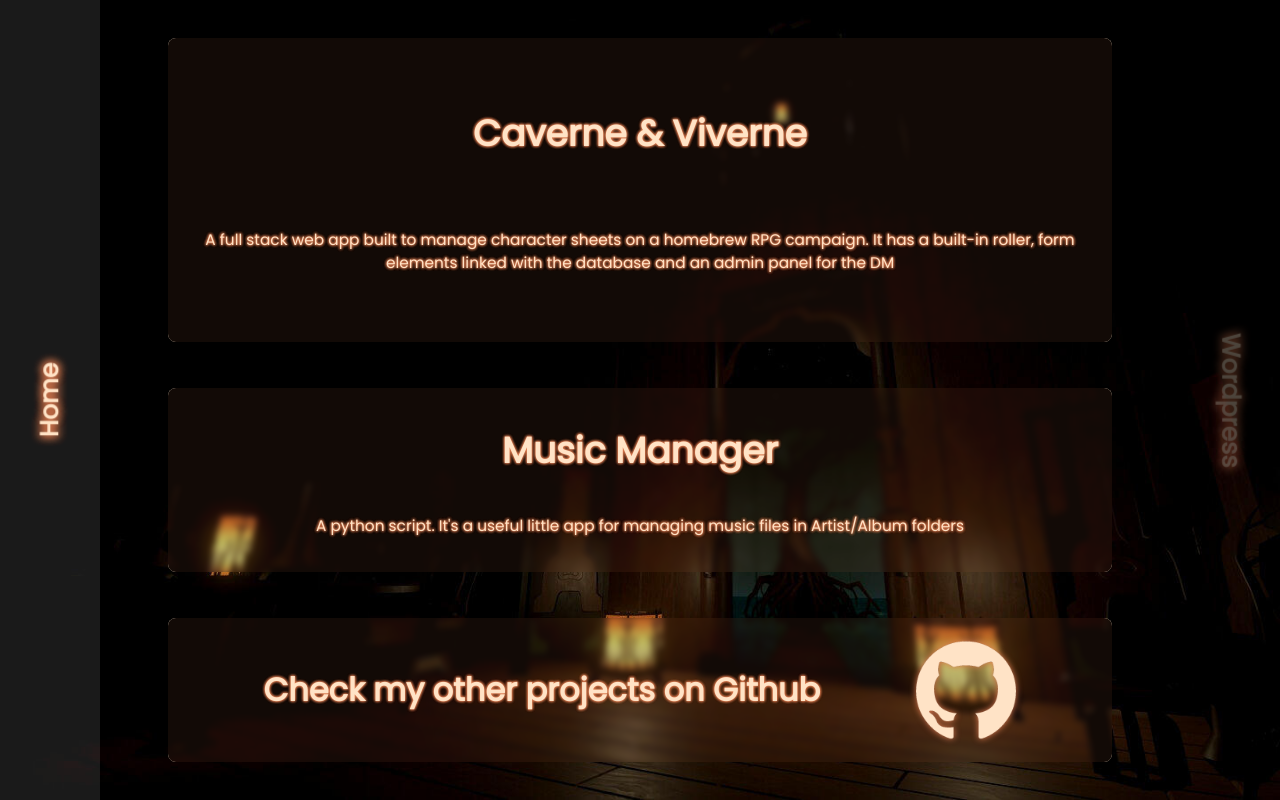
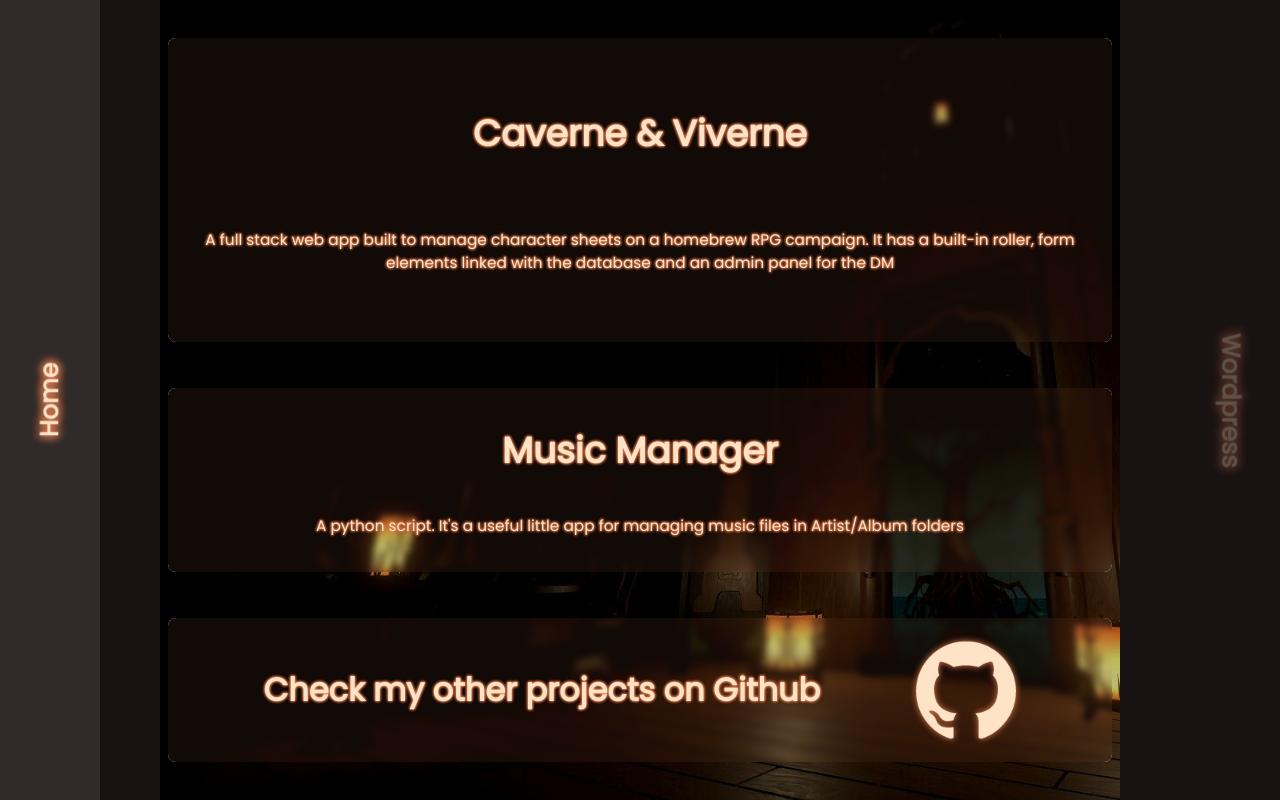
Before and after one commit to Supersheep7/Portfolio, a React (Create React App) app: page /1 in a window 1280 px wide. Built offline with nearby package versions, Linux system fonts and the light colour scheme; a web font is replaced by a local one.

Commit message:
fallback bgs

```diff
--- a/src/App.scss
+++ b/src/App.scss
@@ -64,17 +64,8 @@
   z-index: 99;
 }
 
-.Landing {
-  background: var(--dark);
-}
-
-.Repo, .Etc {
-  background: url(../public/images/elk.jpg);
-  background-size: cover;
-}
-
-.Wordpress {
-  background: var(--dark);
+.Landing, .Repo, .Etc, .Wordpress {
+  background: var(--black);
 }
 
 p {
--- a/src/components/Etc.js
+++ b/src/components/Etc.js
@@ -88,7 +88,7 @@ class Etc extends React.Component {
                 key="Etc"
                 initial={{x: "-100%" }}
                 animate={{x: 0 }}
-                transition={{ x: {delay: 0.15, duration: 4, ease: easeIn, type: "spring", bounce: 0.16, damping: 14}  }}
+                transition={{ x: {duration: 2.5, ease: easeIn, type: "spring", bounce: 0.16, damping: 14}  }}
                 exit={{x: 0 }}
                 className='Etc big-wrapper'>
                     <Content language={this.props.language}/>
@@ -120,7 +120,7 @@ class Etc extends React.Component {
             key="Etc"
             initial={{x: "100%" }}
             animate={{x: 0 }}
-            transition={{ x: {delay: 0.15, duration: 4, ease: easeIn, type: "spring", bounce: 0.16, damping: 14}  }}
+            transition={{ x: {duration: 2.5, ease: easeIn, type: "spring", bounce: 0.16, damping: 14}  }}
             exit={{x: 0 }}
             className='Etc big-wrapper'>
                 <Content language={this.props.language}/>
--- a/src/components/Etc.scss
+++ b/src/components/Etc.scss
@@ -4,6 +4,7 @@
     display: flex;
     justify-content: center;
     align-items: center;
+    background-color: var(--black);
     background: url("../../public/images/night.jpg");
     background-size: cover;
     background-position: center;
--- a/src/components/Landing.js
+++ b/src/components/Landing.js
@@ -86,7 +86,7 @@ class Landing extends React.Component {
                 key="Landing"
                 initial={{x: "-100%" }}
                 animate={{x: 0 }}
-                transition={{ x: {delay: 0.15, duration: 4, ease: easeIn, type: "spring", bounce: 0.16, damping: 14}  }}
+                transition={{ x: {duration: 2.5, ease: easeIn, type: "spring", bounce: 0.16, damping: 14}  }}
                 exit={{x: 0 }}
                 className='Landing big-wrapper'>
                     <Content language={this.props.language} delayed="0"/>
@@ -123,7 +123,7 @@ class Landing extends React.Component {
                     key="Landing"
                     initial={{x: 0 }}
                     animate={{x: 0 }}
-                    transition={{ x: {delay: 0.15, duration: 4, ease: easeIn, type: "spring", bounce: 0.16, damping: 14}  }}
+                    transition={{ x: {duration: 2.5, ease: easeIn, type: "spring", bounce: 0.16, damping: 14}  }}
                     exit={{x: 0 }}
                     className='Landing big-wrapper'>
                         <Content language={this.props.language} delayed="1"/>
@@ -156,7 +156,7 @@ class Landing extends React.Component {
             key="Landing"
             initial={{x: "100%" }}
             animate={{x: 0 }}
-            transition={{ x: {delay: 0.15, duration: 4, ease: easeIn, type: "spring", bounce: 0.16, damping: 14}  }}
+            transition={{ x: {duration: 2.5, ease: easeIn, type: "spring", bounce: 0.16, damping: 14}  }}
             exit={{x: 0 }}
             className='Landing big-wrapper'>
                 <Content language={this.props.language} delayed="0"/>
--- a/src/components/Landing.scss
+++ b/src/components/Landing.scss
@@ -6,6 +6,7 @@
     position: relative;
     width: 100vw;
     height: 100vh;
+    background-color: var(--black);
     background: url("../../public/images/Landing.jpg");
     background-size: cover;
     background-position: center;
--- a/src/components/Repo.js
+++ b/src/components/Repo.js
@@ -89,7 +89,7 @@ class Repo extends React.Component {
                 key="Repo"
                 initial={{x: "-100%" }}
                 animate={{x: 0 }}
-                transition={{ x: {delay: 0.15, duration: 4, ease: easeIn, type: "spring", bounce: 0.16, damping: 14} }}
+                transition={{ x: {duration: 2.5, ease: easeIn, type: "spring", bounce: 0.16, damping: 14} }}
                 exit={{x: 0 }}
                 className='Repo big-wrapper'>
                     <Content language={this.props.language} windowWidth={this.state.windowWidth}/>
@@ -121,7 +121,7 @@ class Repo extends React.Component {
                 key="Repo"
                 initial={{x: "100%" }}
                 animate={{x: 0 }}
-                transition={{ x: { delay: 0.15, duration: 4, ease: easeIn, type: "spring", bounce: 0.16, damping: 14}}}
+                transition={{ x: {duration: 2.5, ease: easeIn, type: "spring", bounce: 0.16, damping: 14}}}
                 exit={{x: 0 }}
                 className='Repo big-wrapper'>
                     <Content language={this.props.language} windowWidth={this.state.windowWidth}/>
--- a/src/components/Repo.scss
+++ b/src/components/Repo.scss
@@ -2,6 +2,8 @@
     display: flex;
     flex-direction: column;
     height: 100vh;
+    background: url(../../public/images/elk.jpg);
+    background-size: cover;
     width: 75%;
     justify-content: space-evenly;
     align-items: center;
--- a/src/components/Wordpress.js
+++ b/src/components/Wordpress.js
@@ -84,7 +84,7 @@ class Wordpress extends React.Component {
                 key="wordpress"
                 initial={{x: "-100%" }}
                 animate={{x: 0 }}
-                transition={{ x: {delay: 0.15, duration: 4, ease: easeIn, type: "spring", bounce: 0.16, damping: 14}  }}
+                transition={{ x: {duration: 2.5, ease: easeIn, type: "spring", bounce: 0.16, damping: 14}  }}
                 exit={{x: 0 }}
                 className='Wordpress big-wrapper'>
                     <Content />
@@ -116,7 +116,7 @@ class Wordpress extends React.Component {
             key="wordpress"
             initial={{x: "100%" }}
             animate={{x: 0 }}
-            transition={{ x: {delay: 0.15, duration: 4, ease: easeIn, type: "spring", bounce: 0.16, damping: 14}  }}
+            transition={{ x: {duration: 2.5, ease: easeIn, type: "spring", bounce: 0.16, damping: 14}  }}
             exit={{x: 0 }}
             className='Wordpress big-wrapper'>
                 <Content />
--- a/src/components/Wordpress.scss
+++ b/src/components/Wordpress.scss
@@ -6,6 +6,7 @@
 
 .Wordpress-page-wrapper {
     position: fixed;
+    background-color: var(--black);
     background: url("../../public/images/Wordpress.jpg");
     background-position-x: 5%;
     background-size: 130%;
```
